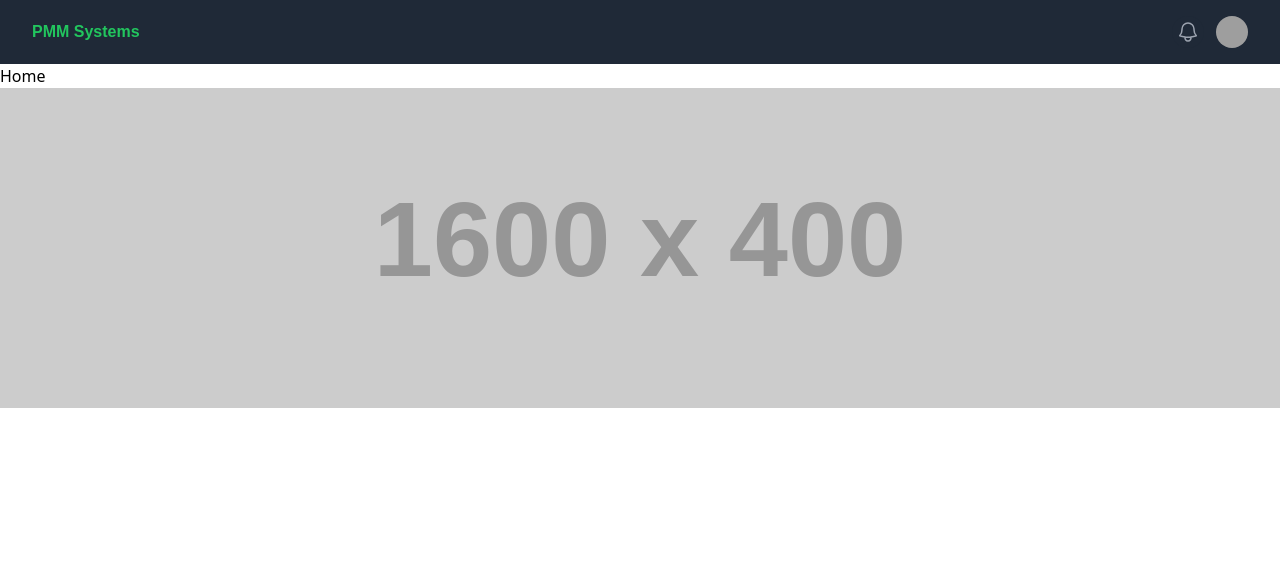
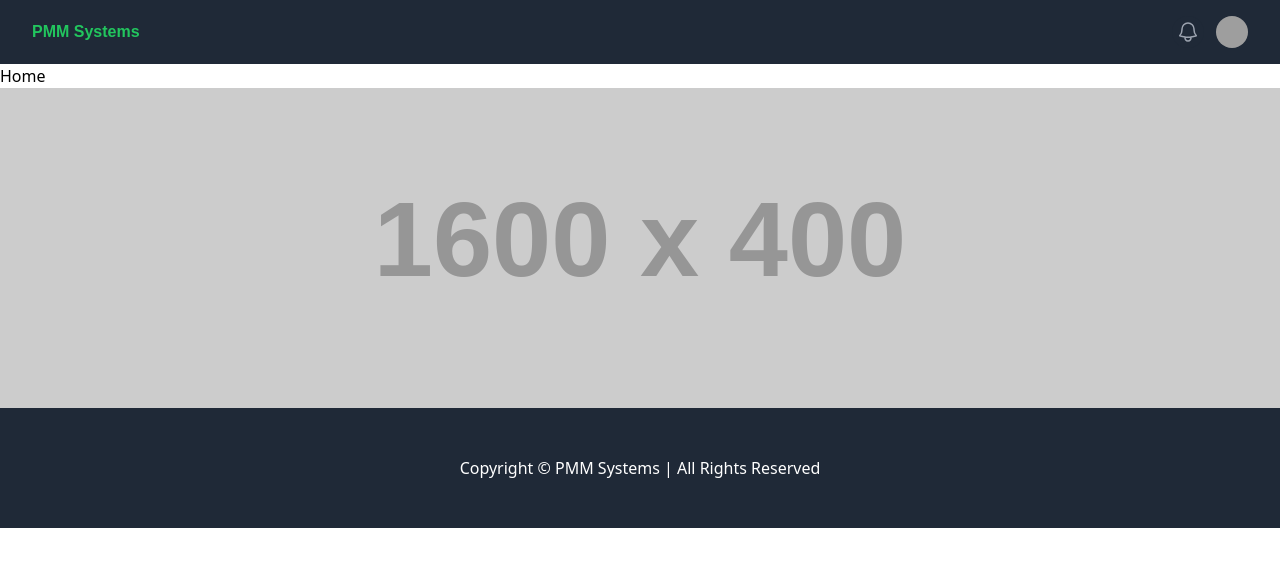
Before and after one commit to Harish1611/Pharma-Medical-Management-System, a React (Create React App) app: page / in a window 1280 px wide. Shown: the top 566 px of the page. Built offline with nearby package versions, Linux system fonts and the light colour scheme; grey boxes are pictures that could not be loaded.

Commit message:
New: a simple footer is created

```diff
--- a/src/Components/Footer/Footer.jsx
+++ b/src/Components/Footer/Footer.jsx
@@ -2,7 +2,11 @@ import React from 'react'
 
 const Footer = () => {
   return (
-    <div>Footer</div>
+    <div className=''>
+      <div className='bg-[#1F2937]  flex justify-center  '>
+        <p className=' text-white font-normal py-12'> Copyright © PMM Systems | All Rights Reserved</p>
+      </div>
+    </div>
   )
 }
 
--- a/src/Pages/Home.jsx
+++ b/src/Pages/Home.jsx
@@ -1,6 +1,7 @@
 import React from 'react';
 import WelcomBanner from '../Components/Home/WelcomBanner';
 import Nav from '../Components/Nav/Nav';
+import Footer from '../Components/Footer/Footer';
 
 const Home = () => {
   return (
@@ -10,6 +11,9 @@ const Home = () => {
 
          <WelcomBanner />
 
+
+         <Footer />
+
         </div>
   )
 }
```
